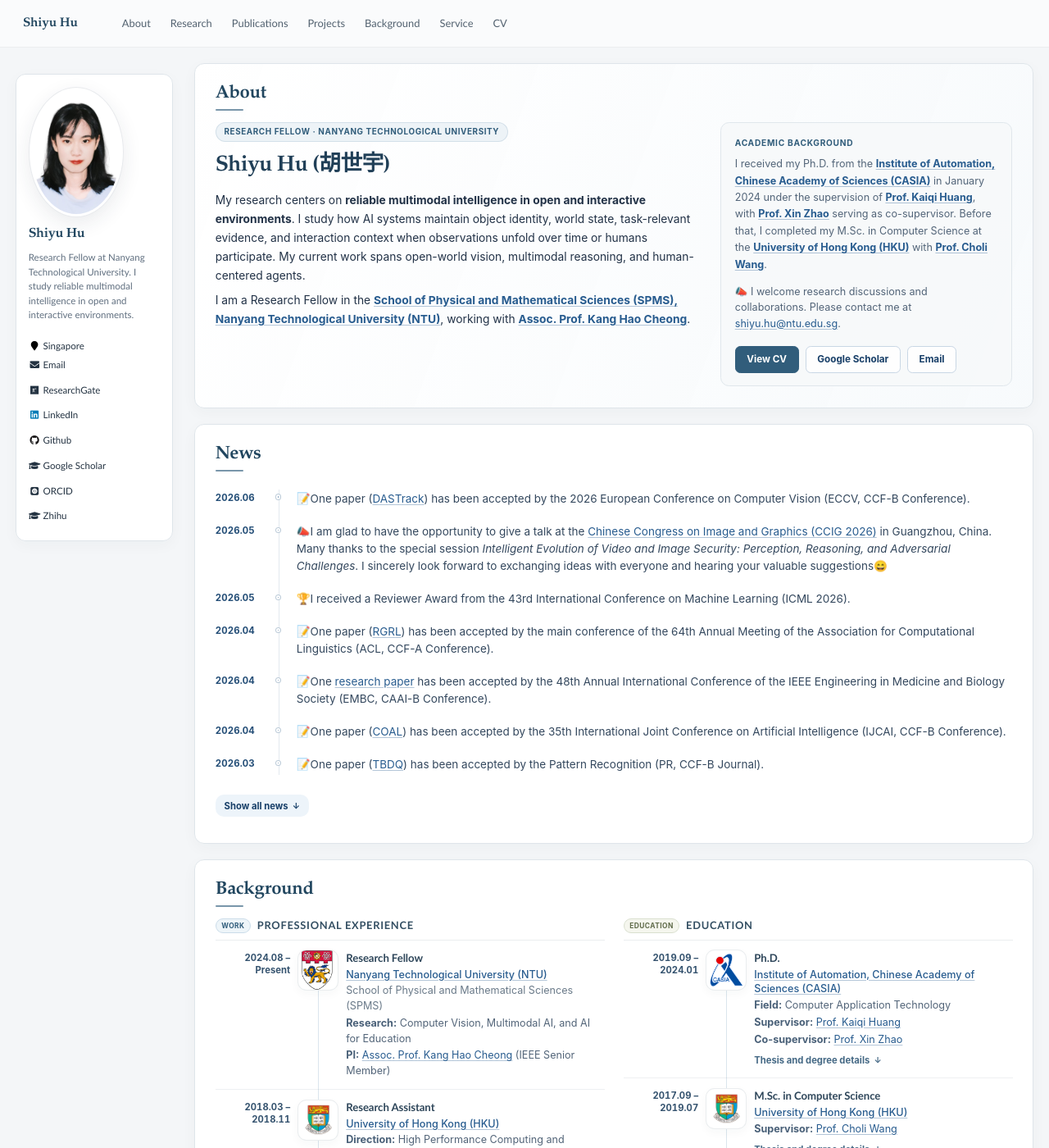
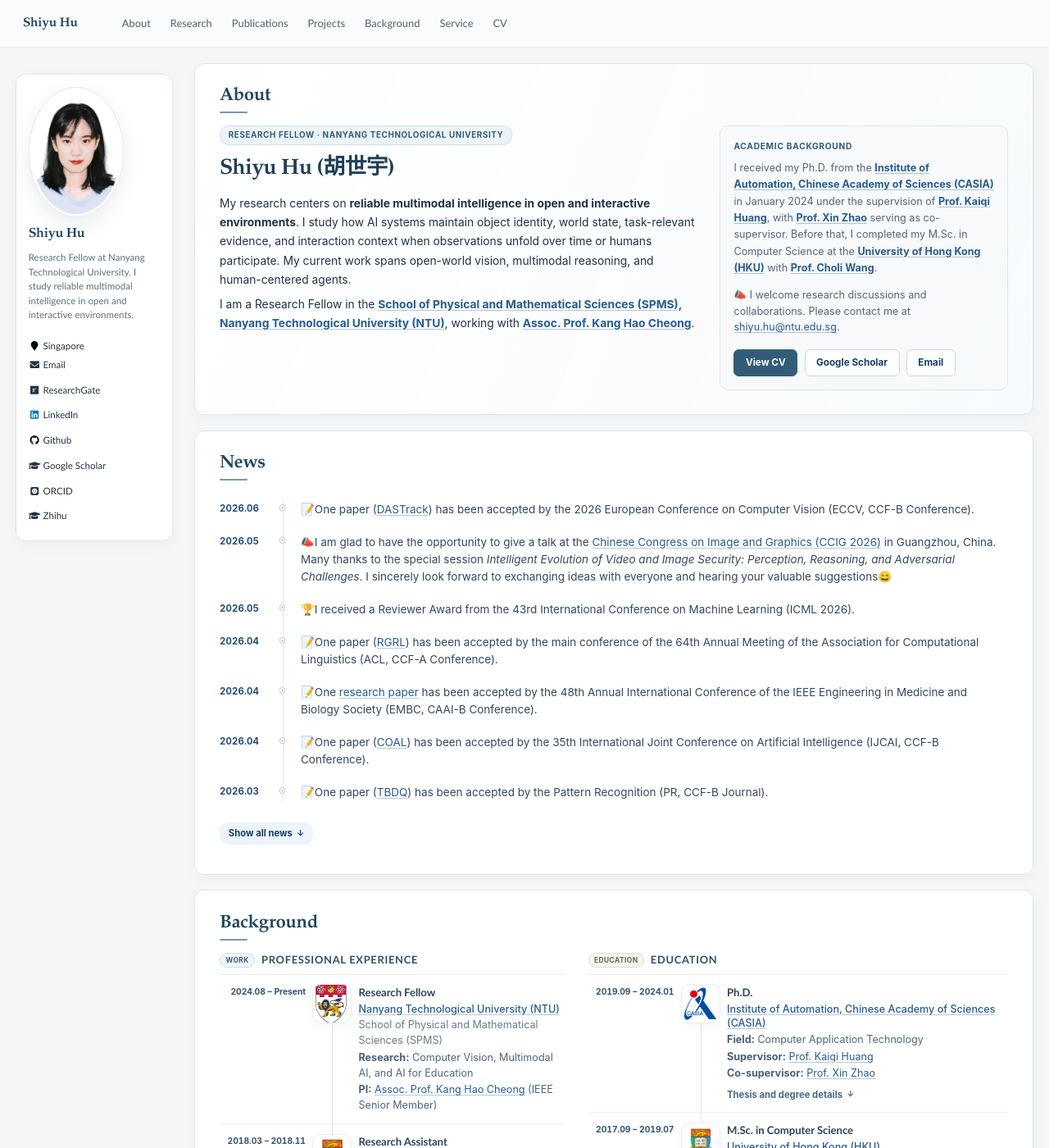
Before and after one commit to huuuuusy/huuuuusy.github.io, a Jekyll site: the page built from _pages/about.md, in a window 1280 px wide and 1400 px high. Shown: the whole window at 82% size. Built offline with Jekyll 4.4.1, drawn with Linux system fonts in a browser that asks for light colours; some web fonts are replaced.

Commit message:
Rebalance background timeline layout

```diff
--- a/_sass/_academic-template.scss
+++ b/_sass/_academic-template.scss
@@ -103,12 +103,12 @@
 
 .home-section {
     margin-bottom: 1.25rem;
-    padding: 1.55rem 1.65rem 1.7rem;
+    padding: 1.75rem 2rem 1.95rem;
     font-size: var(--academic-text-size);
 }
 
 .home-section > h1:first-child {
-    margin-bottom: 1.4rem;
+    margin-bottom: 1.5rem;
     color: var(--academic-accent-strong);
     font-family: var(--academic-serif);
     font-size: 1.48rem;
@@ -134,7 +134,7 @@
 }
 
 .home-section--intro {
-    padding: 1.55rem 1.65rem 1.7rem;
+    padding: 1.75rem 2rem 1.95rem;
     background:
         linear-gradient(110deg, rgba(255, 255, 255, .99), rgba(247, 250, 252, .96)),
         var(--academic-surface);
@@ -362,7 +362,8 @@
 }
 
 .background-entry__logo.institution-entry__logo--bit {
-    --emblem-size: 45px;
+    --emblem-size: 43px;
+    --source-height: 38px;
 }
 
 .background-entry__content {
@@ -381,6 +382,18 @@
 .background-entry__period,
 .background-details summary {
     font-size: var(--academic-meta-size);
+}
+
+.background-entry__period {
+    white-space: nowrap;
+}
+
+.visitor-insights {
+    padding: 1.55rem 1.65rem 1.35rem;
+}
+
+.visitor-recent {
+    padding: 1.2rem 1.3rem;
 }
 
 .research-step__content p,
@@ -430,6 +443,30 @@
         width: auto;
         margin: 0;
         padding: 0;
+    }
+
+    .background-tracks {
+        grid-template-columns: minmax(0, .45fr) minmax(0, .55fr);
+        gap: 2rem;
+    }
+
+    .background-track__timeline:before {
+        left: calc(7rem + .55rem + 24px);
+    }
+
+    .background-entry {
+        grid-template-columns: 7rem 48px minmax(0, 1fr);
+        gap: .55rem;
+    }
+
+    .background-entry__logo {
+        width: 48px;
+        height: 48px;
+    }
+
+    .background-entry__period {
+        font-size: .69rem;
+        letter-spacing: -.006em;
     }
 }
 
```
